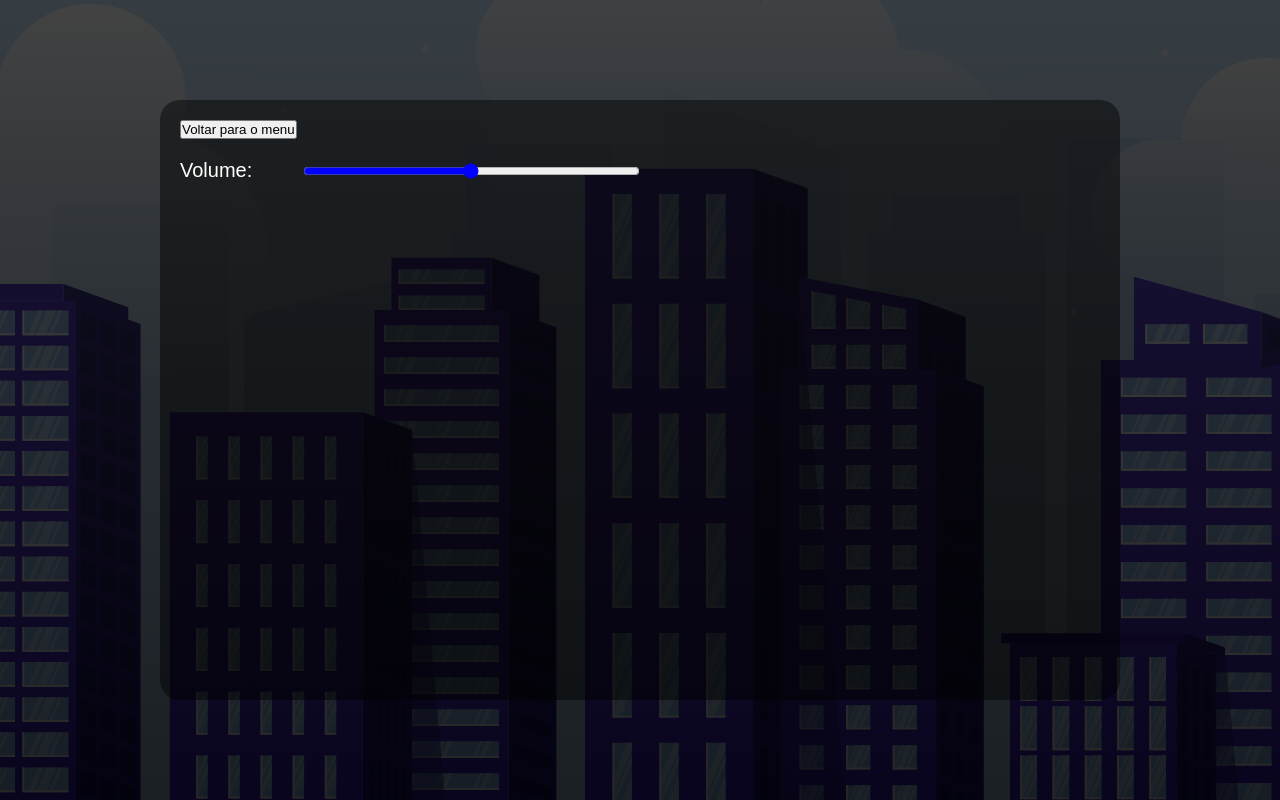
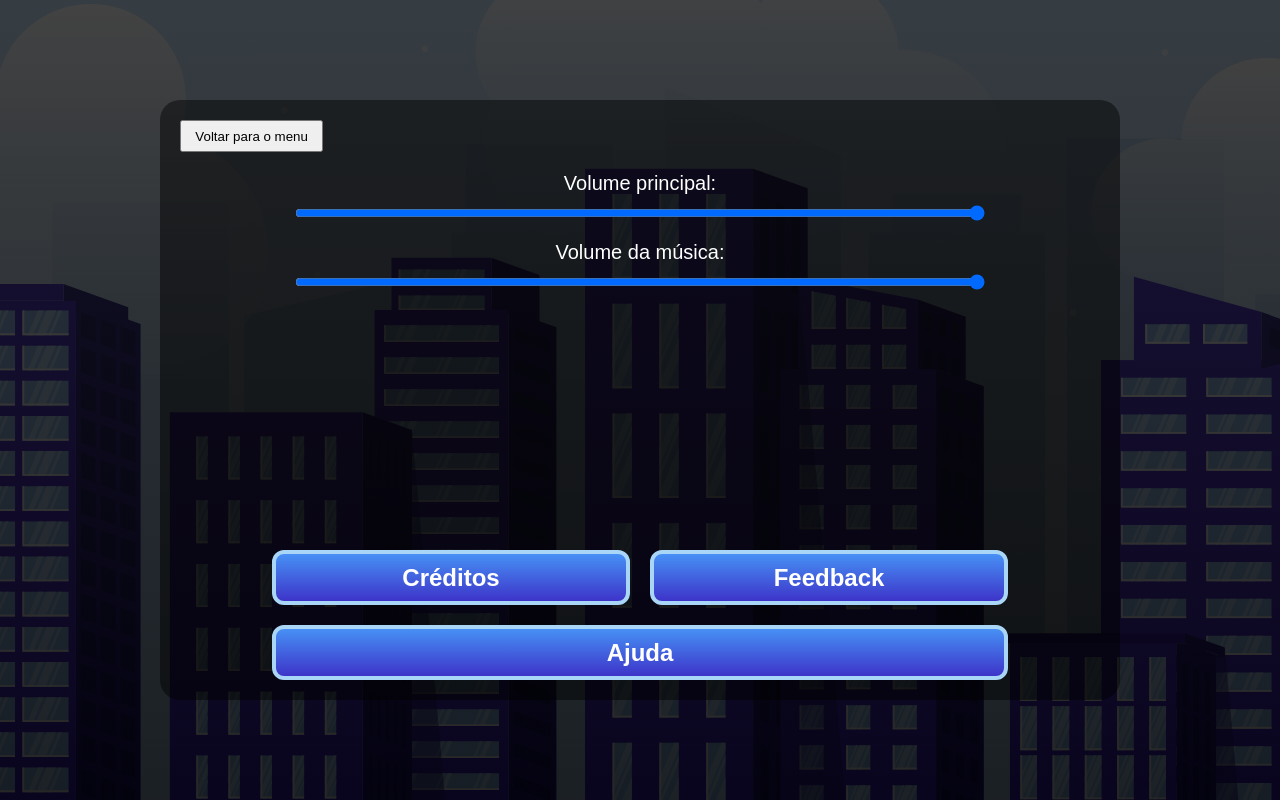
Before and after one commit to m4rcusml/btg-game-preview, a React (Vite) app: page /options in a window 1280 px wide. Built offline with nearby package versions, Linux system fonts and the light colour scheme.

Commit message:
update options page layout

```diff
--- a/src/components/buttons/Menu/index.tsx
+++ b/src/components/buttons/Menu/index.tsx
@@ -7,7 +7,7 @@ type Props = {
 
 export function MenuButton({ label, onClick }: Props) {
   return (
-    <button id='menuBtn' onClick={onClick}>
+    <button className='menuBtn' onClick={onClick}>
       <p>{label}</p>
     </button>
   )
--- a/src/components/buttons/Menu/style.css
+++ b/src/components/buttons/Menu/style.css
@@ -1,4 +1,4 @@
-#menuBtn {
+.menuBtn {
   background-image: linear-gradient(to top, #3D34C9, #4790F5);
   border: 4px solid #A9D6F6;
   border-radius: 1em;
@@ -9,6 +9,6 @@
   transition: transform 200ms;
 }
 
-#menuBtn:hover {
-  transform: scale(1.05);
+.menuBtn:hover {
+  transform: scale(.95);
 }
--- a/src/pages/Options/index.tsx
+++ b/src/pages/Options/index.tsx
@@ -1,16 +1,18 @@
 import { useState, useEffect } from 'react';
 import { useNavigate } from 'react-router';
 import './style.css';
+import { MenuButton } from '../../components/buttons/Menu';
 
 export function Options() {
   const navigate = useNavigate();
-  const [volume, setVolume] = useState(() => {
-    return parseInt(localStorage.getItem('volume')!, 10) ?? 100;
+  const [gameState, setGameState] = useState<{ mainVolume: number, musicVolume: number }>(() => {
+    const savedState = JSON.parse(localStorage.getItem('gameState')!);
+    return savedState || { mainVolume: 100, musicVolume: 100 };
   });
 
   useEffect(() => {
-    localStorage.setItem('volume', volume.toString());
-  }, [volume]);
+    localStorage.setItem('gameState', JSON.stringify(gameState));
+  }, [gameState]);
 
   return (
     <main id='optContainer'>
@@ -19,15 +21,39 @@ export function Options() {
 
         <div>
           <div className='field'>
-            <label htmlFor="volume">Volume:</label>
+            <label htmlFor="mainVolume">Volume principal:</label>
             <input
               type="range"
-              id='volume'
+              id='mainVolume'
               min={0}
               max={100}
-              value={volume}
-              onChange={e => setVolume(parseInt(e.target.value, 10))}
+              value={gameState.mainVolume}
+              onChange={e => setGameState(prevState => ({
+                ...prevState,
+                mainVolume: parseInt(e.target.value, 10)
+              }))}
             />
+          </div>
+
+          <div className='field'>
+            <label htmlFor="musicVolume">Volume da música:</label>
+            <input
+              type="range"
+              id='musicVolume'
+              min={0}
+              max={100}
+              value={gameState.musicVolume}
+              onChange={e => setGameState(prevState => ({
+                ...prevState,
+                musicVolume: parseInt(e.target.value, 10)
+              }))}
+            />
+          </div>
+
+          <div>
+            <MenuButton label='Créditos' />
+            <MenuButton label='Feedback' />
+            <MenuButton label='Ajuda' />
           </div>
         </div>
       </div>
--- a/src/pages/Options/style.css
+++ b/src/pages/Options/style.css
@@ -24,25 +24,48 @@ div#optBox {
 
 div#optBox > button {
   align-self: flex-start;
+  padding: .5em 1em;
 }
 
 div#optBox > div {
-  display: grid;
-  grid-template-columns: 1fr 1fr;
-  grid-template-rows: 1fr;
+  flex: 1;
+  display: flex;
+  flex-direction: column;
+  gap: 1em;
+  overflow-y: scroll;
+}
+
+div#optBox > div::-webkit-scrollbar {
+  display: none;
 }
 
 .field {
   display: flex;
+  flex-direction: column;
   align-items: center;
   gap: .5em;
 }
 
-.field * {
-  flex: 1;
+.field input[type="range"] {
+  flex: 3;
+  accent-color: rgb(0, 106, 255);
+  width: 75%;
 }
 
-.field input[type="range"] {
-  flex: 3;
-  accent-color: blue;
+div#optBox > div > div:not(.field) {
+  display: flex;
+  flex-flow: row wrap;
+  justify-content: center;
+  width: 80%;
+  align-self: center;
+  gap: 1em;
+  margin-top: auto;
 }
+
+div#optBox > div > div > .menuBtn {
+  flex: 1;
+  flex-basis: 45%;
+  height: 55px;
+  border-radius: .5em;
+  font-size: 1.2em;
+}
```
